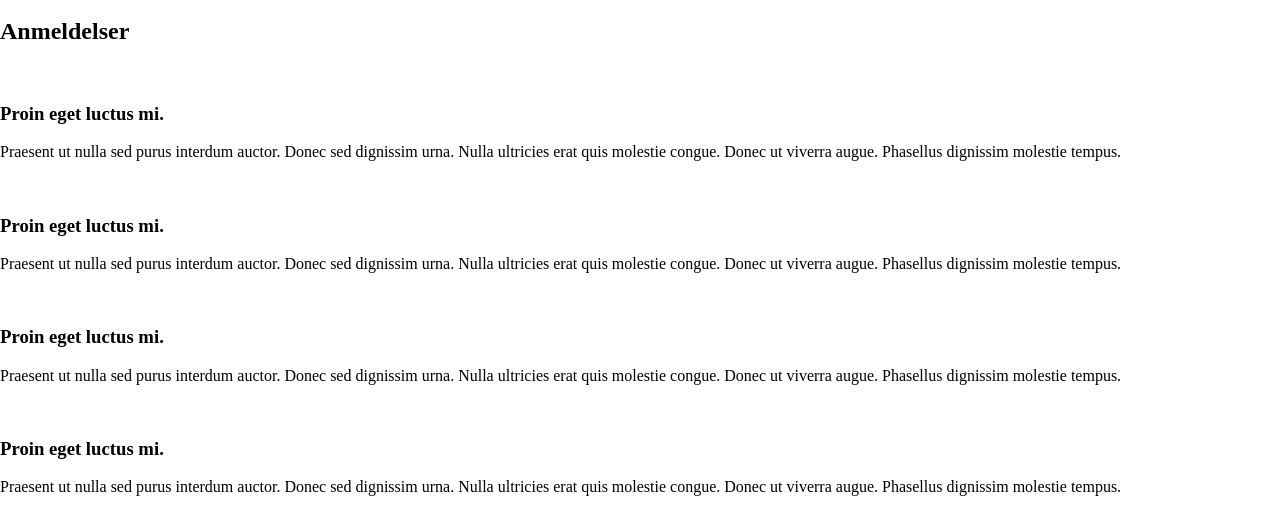
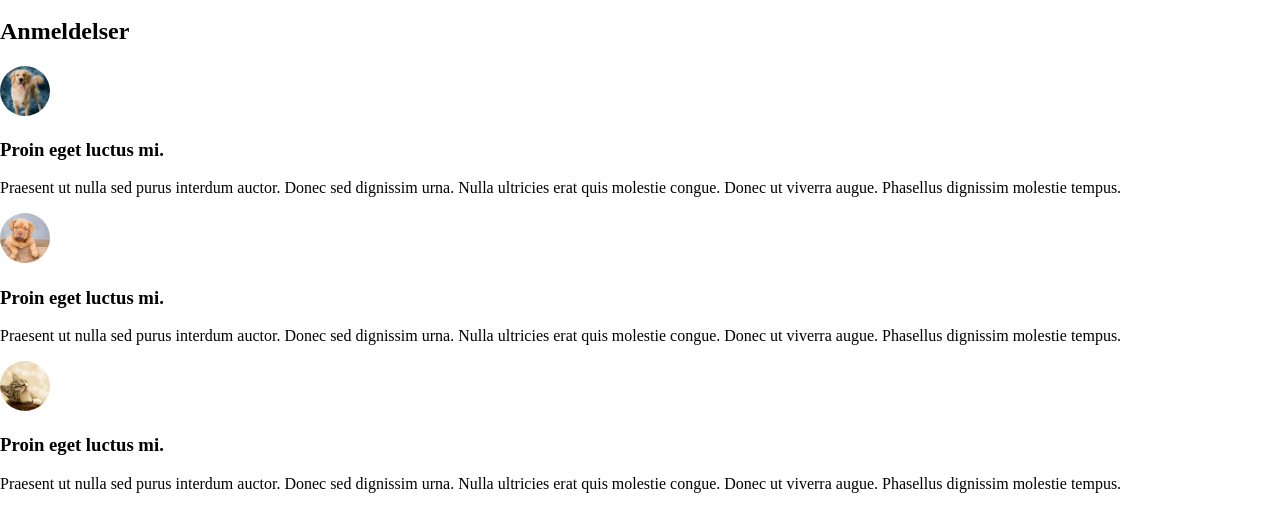
Before and after one commit to Silfu-V2/Eksamen_WEBU, a plain HTML site: page index.html in a window 1280 px wide. Shown: the part 1862-2368 px from the top of the page. Drawn offline with nearby package versions, Linux system fonts and the light colour scheme.

Commit message:
Added comment pictures with minimal styling

```diff
--- a/css/style.css
+++ b/css/style.css
@@ -10,3 +10,9 @@ footer{
 .kategory-shoe, .product-shoe{
     height: 100px;
 }
+.comment-container img {
+    width: 50px;
+    height: 50px;
+    border-radius: 50%;
+    object-fit: cover;
+}
--- a/index.html
+++ b/index.html
@@ -85,23 +85,23 @@
 
     <section>
         <h2>Anmeldelser</h2>
-        <article>
-            <img>
+        <article class="comment-container">
+            <img src="img/profile-picture1.webp" alt="fill in text">
             <h3>Proin eget luctus mi.</h3>
             <p>Praesent ut nulla sed purus interdum auctor. Donec sed dignissim urna. Nulla ultricies erat quis molestie congue. Donec ut viverra augue. Phasellus dignissim molestie tempus.</p>
         </article>
-        <article>
-            <img>
+        <article class="comment-container">
+            <img src="img/profile-picture2.jpg" alt="fill in text">
             <h3>Proin eget luctus mi.</h3>
             <p>Praesent ut nulla sed purus interdum auctor. Donec sed dignissim urna. Nulla ultricies erat quis molestie congue. Donec ut viverra augue. Phasellus dignissim molestie tempus.</p>
         </article>
-        <article>
-            <img>
+        <article class="comment-container">
+            <img src="img/profile-picture3.jpg" alt="fill in text">
             <h3>Proin eget luctus mi.</h3>
             <p>Praesent ut nulla sed purus interdum auctor. Donec sed dignissim urna. Nulla ultricies erat quis molestie congue. Donec ut viverra augue. Phasellus dignissim molestie tempus.</p>
         </article>
-        <article>
-            <img>
+        <article class="comment-container">
+            <img src="img/profile-picture4.webp" alt="fill in text">
             <h3>Proin eget luctus mi.</h3>
             <p>Praesent ut nulla sed purus interdum auctor. Donec sed dignissim urna. Nulla ultricies erat quis molestie congue. Donec ut viverra augue. Phasellus dignissim molestie tempus.</p>
         </article>
```
Also changed, not shown: img/profile-picture1.webp (added), img/profile-picture2.jpg (added), img/profile-picture3.jpg (added), img/profile-picture4.webp (added).
